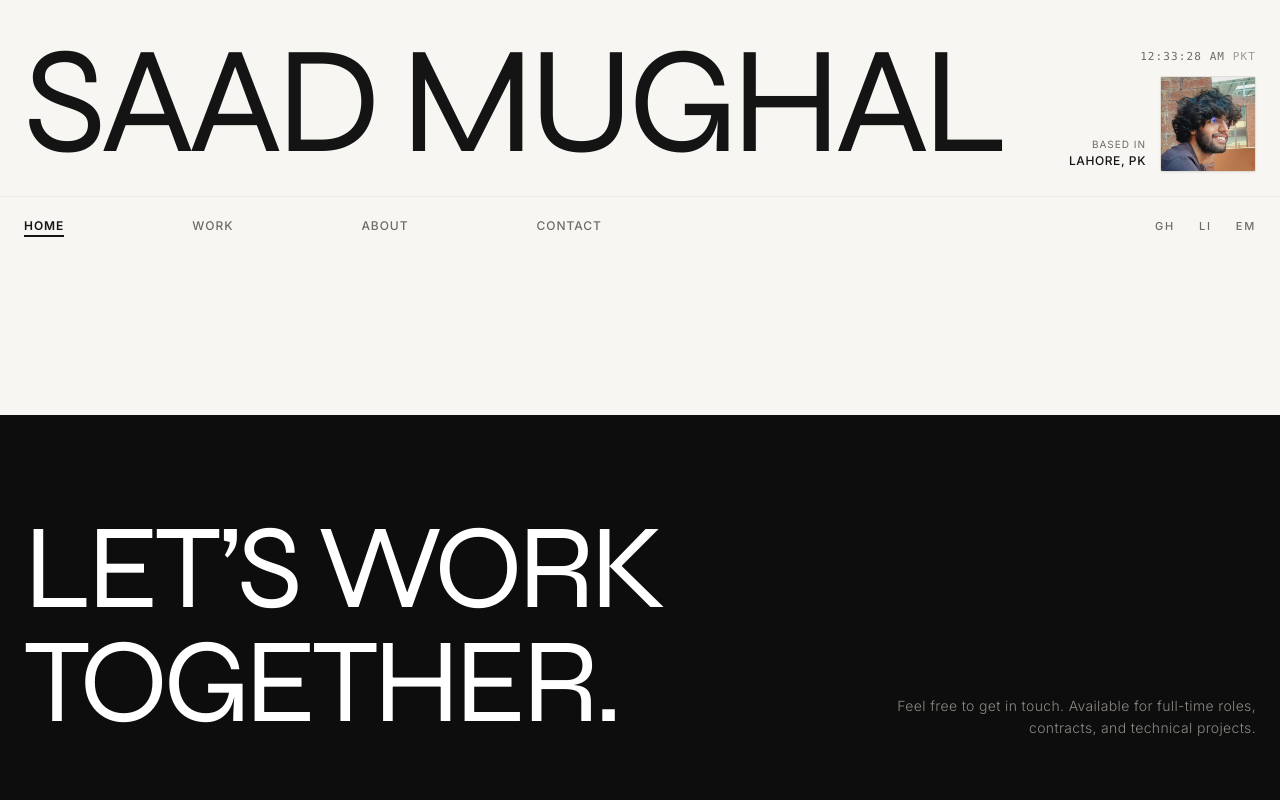
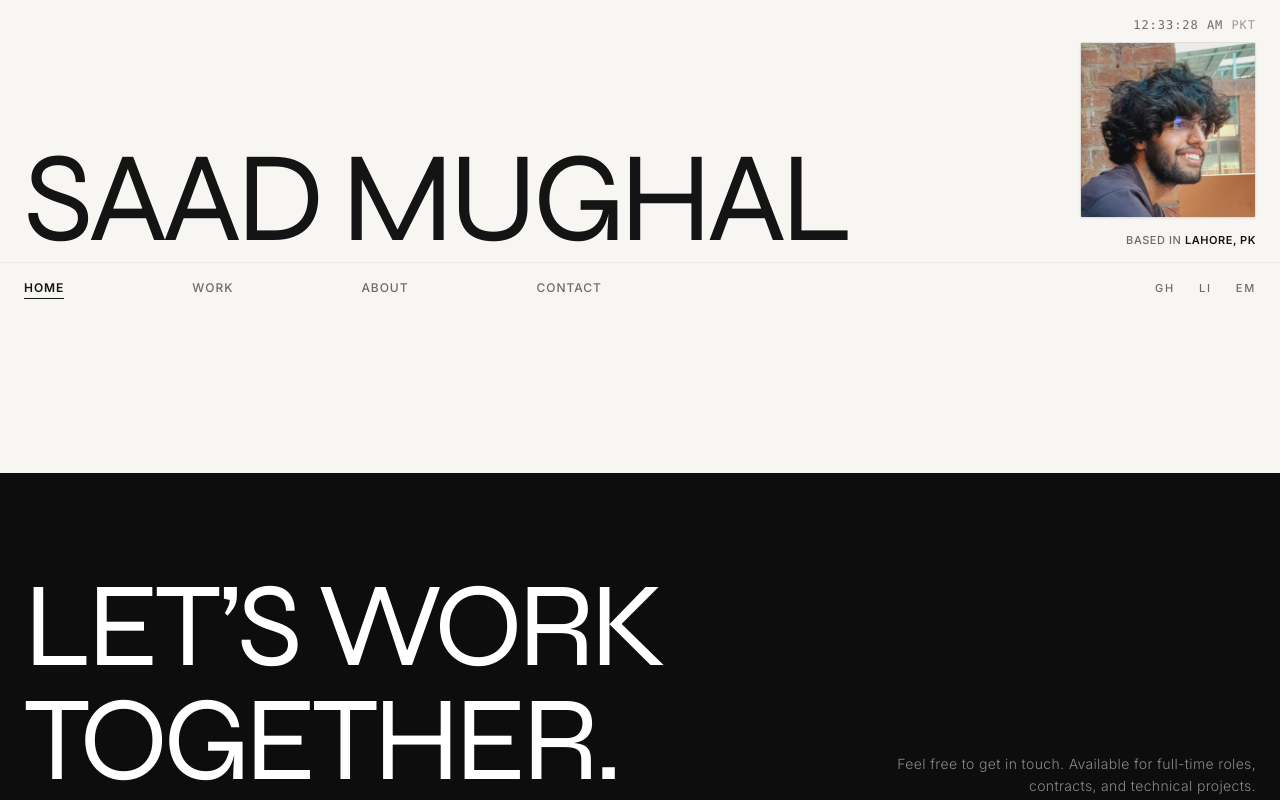
Before and after one commit to sedmugen/portfolio, a Next.js app: page / in a window 1280 px wide. Shown: the top 800 px of the page. Built offline with nearby package versions, Linux system fonts and the light colour scheme.

Commit message:
feat(ui): enlarge profile picture, fluidly scale header typography, and minimize margins

```diff
--- a/components/footer.tsx
+++ b/components/footer.tsx
@@ -5,7 +5,7 @@ export function Footer() {
 
   return (
     <footer className="w-full bg-[#0E0D0D] text-[#F7F6F3] mt-auto">
-      <div className="w-full px-3 sm:px-4 md:px-6 pt-16 sm:pt-24 pb-8 sm:pb-12">
+      <div className="w-full px-2 sm:px-4 md:px-6 pt-16 sm:pt-24 pb-8 sm:pb-12">
         {/* Massive Artistic CTA Headline */}
         <div className="flex flex-col lg:flex-row lg:items-end justify-between gap-8 pb-12 sm:pb-16">
           <Link href="/contact" className="group block select-none">
--- a/components/nav.tsx
+++ b/components/nav.tsx
@@ -50,56 +50,54 @@ export function Nav() {
 
   return (
     <header className="w-full bg-canvas">
-      {/* Top Banner: Minimal Side Margins, Large Architectural Typography & Profile */}
-      <div className="w-full px-3 sm:px-4 md:px-6 pt-6 sm:pt-8 pb-4 sm:pb-6 flex flex-col md:flex-row md:items-end justify-between gap-6">
-        {/* Aesthetic Name Display */}
-        <Link href="/" className="group block select-none">
-          <h1 className="font-display text-5xl sm:text-7xl md:text-8xl lg:text-[9.5rem] font-normal uppercase tracking-[-0.04em] leading-[0.82] text-ink group-hover:text-accent transition-colors duration-300">
+      {/* Top Banner: Edge-to-Edge Minimal Margins, Large Typography & Large Profile */}
+      <div className="w-full px-2 sm:px-4 md:px-6 pt-3 sm:pt-4 pb-2 sm:pb-3 flex items-end justify-between gap-3 sm:gap-6">
+        {/* Name Display: Scaled to fit seamlessly alongside the photo */}
+        <Link href="/" className="group block select-none flex-1 min-w-0">
+          <h1 className="font-display text-[12vw] sm:text-[11vw] md:text-[10.5vw] lg:text-[10vw] font-normal uppercase tracking-[-0.04em] leading-[0.8] text-ink group-hover:text-accent transition-colors duration-300 truncate sm:overflow-visible">
             SAAD MUGHAL
           </h1>
         </Link>
 
-        {/* Right Info Box: Live PKT Time, Profile Picture, Location */}
-        <div className="flex flex-col items-end gap-2.5 shrink-0 self-start md:self-end">
+        {/* Right Info Box: Time, Large Photo, Location */}
+        <div className="flex flex-col items-end justify-between shrink-0 self-stretch gap-1.5 sm:gap-2">
+          {/* Live PKT Clock */}
           <div className="text-right">
-            <div className="text-[11px] font-mono font-medium text-ink-muted uppercase tracking-widest">
+            <div className="text-[10px] sm:text-xs font-mono font-medium text-ink-muted uppercase tracking-widest">
               <LiveTime /> <span className="text-ink-faint">PKT</span>
             </div>
           </div>
 
-          <div className="flex items-end gap-3.5">
-            <div className="text-right hidden sm:block pb-0.5">
-              <span className="block text-[10px] text-ink-muted tracking-widest uppercase">
-                Based in
-              </span>
-              <span className="block text-xs font-medium text-ink uppercase tracking-wider">
-                Lahore, PK
-              </span>
-            </div>
-
-            <div className="relative w-16 h-16 sm:w-20 sm:h-20 md:w-24 md:h-24 rounded-sm overflow-hidden bg-border-subtle border border-border shrink-0 shadow-sm">
+          {/* Large Profile Picture */}
+          <div className="relative w-20 h-20 sm:w-28 sm:h-28 md:w-36 md:h-36 lg:w-44 lg:h-44 rounded-sm overflow-hidden bg-border-subtle border border-border shrink-0 shadow-sm">
             <Image
               src="/images/profile-pictures/1.jpg"
               alt="Saad Mughal"
               fill
               priority
-                sizes="(max-width: 768px) 64px, 96px"
-                className="object-cover object-center"
+              sizes="(max-width: 640px) 80px, (max-width: 768px) 112px, (max-width: 1024px) 144px, 176px"
+              className="object-cover object-top"
             />
           </div>
+
+          {/* Location Tag */}
+          <div className="text-right">
+            <span className="text-[10px] sm:text-[11px] font-medium text-ink-muted uppercase tracking-wider">
+              Based in <strong className="text-ink font-semibold">Lahore, PK</strong>
+            </span>
           </div>
         </div>
       </div>
 
-      {/* Sub-Navigation Bar: Huge Gaps, Small Text, Animated Underline on Hover, No Bottom Section Break Line */}
+      {/* Sub-Navigation Bar: Minimal Margins, Expansive Gaps, Animated Hover Underline */}
       <div className="border-t border-border-subtle">
-        <div className="w-full px-3 sm:px-4 md:px-6 py-3 sm:py-3.5 flex items-center justify-between">
+        <div className="w-full px-2 sm:px-4 md:px-6 py-2.5 sm:py-3 flex items-center justify-between">
           <nav
             aria-label="Main Navigation"
             className="flex-1"
             onMouseLeave={() => setHoveredLink(null)}
           >
-            <ul className="grid grid-cols-2 sm:flex sm:items-center sm:gap-16 md:gap-24 lg:gap-32 text-[11px] sm:text-xs font-medium tracking-[0.18em] uppercase text-ink">
+            <ul className="flex items-center gap-8 sm:gap-16 md:gap-24 lg:gap-32 text-[11px] sm:text-xs font-medium tracking-[0.18em] uppercase text-ink">
               {NAV_ITEMS.map((item) => {
                 const isActive =
                   item.href === "/"
@@ -107,7 +105,7 @@ export function Nav() {
                     : pathname === item.href || pathname.startsWith(`${item.href}/`);
 
                 return (
-                  <li key={item.href} className="py-1">
+                  <li key={item.href} className="py-0.5">
                     <Link
                       href={item.href}
                       onMouseEnter={() => setHoveredLink(item.href)}
```
Lines whose indentation alone changed are shown as unchanged.
